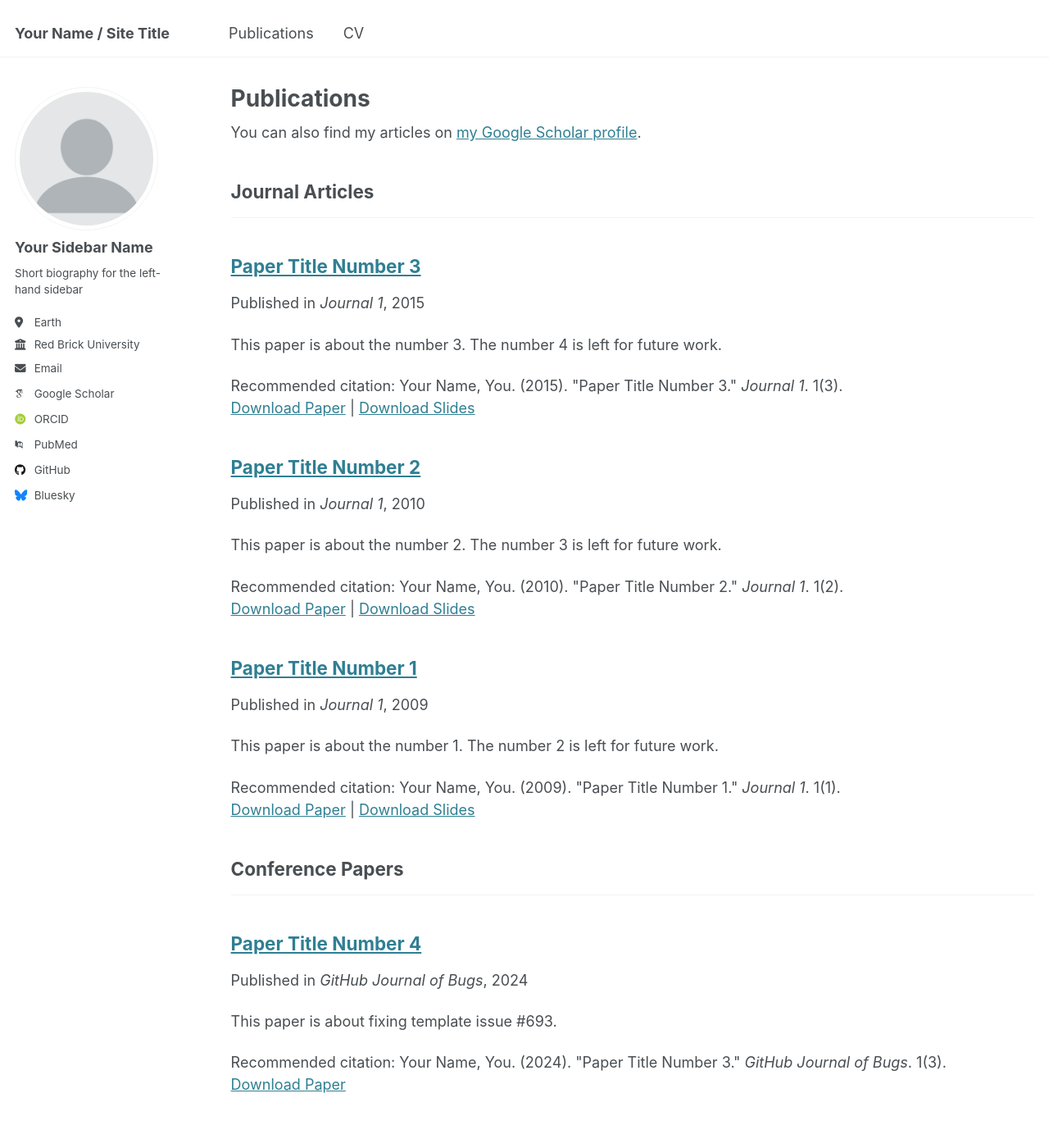
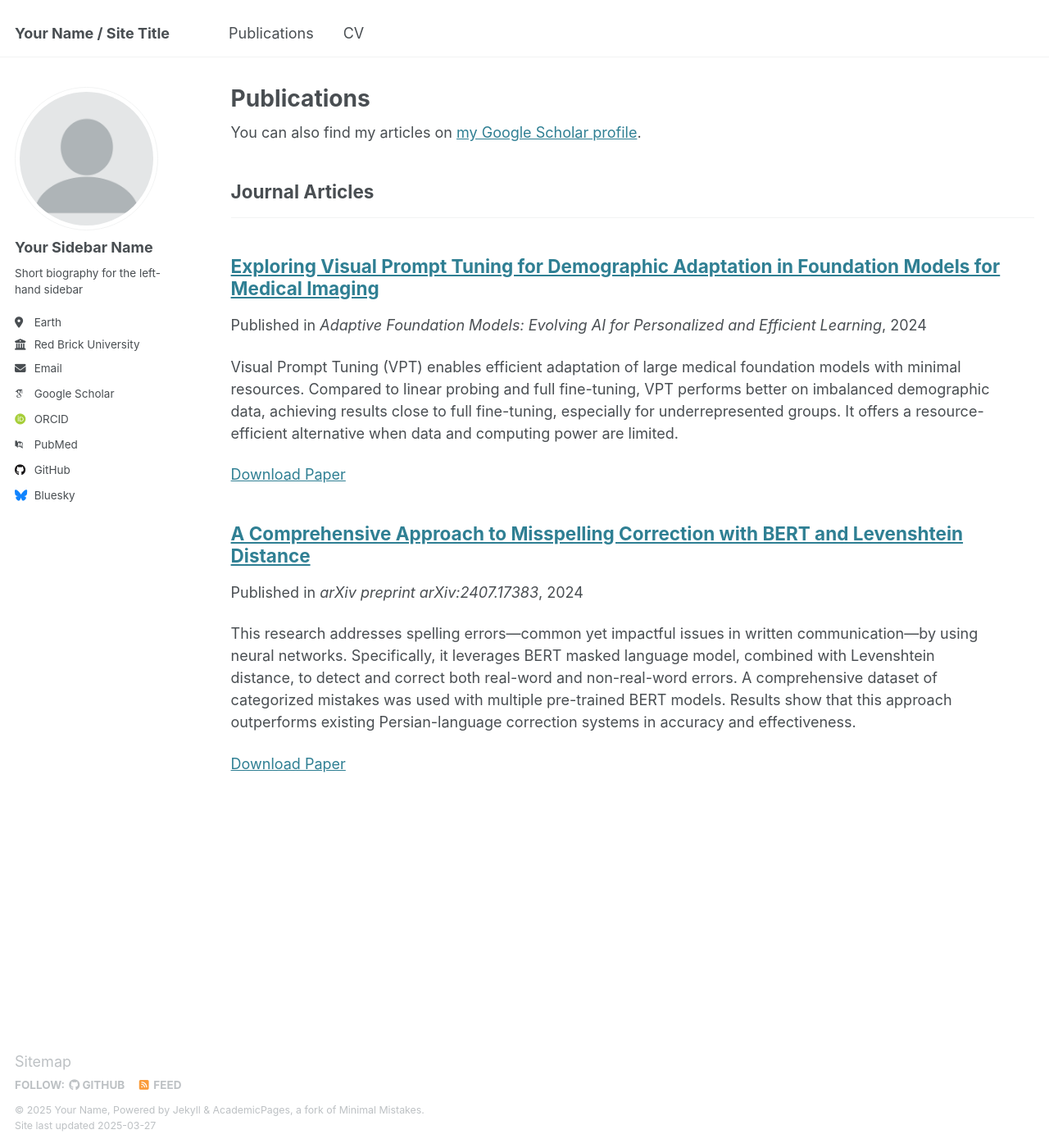
Before and after one commit to Amir79Naziri/amir79naziri.github.io, a Jekyll site: the page built from _pages/publications.html, in a window 1280 px wide and 1400 px high. Shown: the whole window at 82% size. Built offline with Jekyll 4.4.1, drawn with Linux system fonts in a browser that asks for light colours; some web fonts are replaced.

Commit message:
added publicxations

```diff
--- a/_publications/2009-10-01-paper-title-number-1.md
+++ b/_publications/2009-10-01-paper-title-number-1.md
@@ -1,14 +1,14 @@
 ---
-title: "Paper Title Number 1"
+title: "A Comprehensive Approach to Misspelling Correction with BERT and Levenshtein Distance"
 collection: publications
 category: manuscripts
 permalink: /publication/2009-10-01-paper-title-number-1
-excerpt: 'This paper is about the number 1. The number 2 is left for future work.'
-date: 2009-10-01
-venue: 'Journal 1'
-slidesurl: 'http://academicpages.github.io/files/slides1.pdf'
-paperurl: 'http://academicpages.github.io/files/paper1.pdf'
-citation: 'Your Name, You. (2009). &quot;Paper Title Number 1.&quot; <i>Journal 1</i>. 1(1).'
+excerpt: 'This research addresses spelling errors—common yet impactful issues in written communication—by using neural networks. Specifically, it leverages BERT masked language model, combined with Levenshtein distance, to detect and correct both real-word and non-real-word errors. A comprehensive dataset of categorized mistakes was used with multiple pre-trained BERT models. Results show that this approach outperforms existing Persian-language correction systems in accuracy and effectiveness.'
+date: 2024-7-23
+venue: 'arXiv preprint arXiv:2407.17383'
+# slidesurl: 'http://academicpages.github.io/files/slides1.pdf'
+paperurl: 'https://arxiv.org/abs/2407.17383'
+# citation: 'Your Name, You. (2009). &quot;Paper Title Number 1.&quot; <i>Journal 1</i>. 1(1).'
 ---
 
 The contents above will be part of a list of publications, if the user clicks the link for the publication than the contents of section will be rendered as a full page, allowing you to provide more information about the paper for the reader. When publications are displayed as a single page, the contents of the above "citation" field will automatically be included below this section in a smaller font.
--- a/_publications/2010-10-01-paper-title-number-2.md
+++ b/_publications/2010-10-01-paper-title-number-2.md
@@ -1,14 +1,14 @@
 ---
-title: "Paper Title Number 2"
+title: "Exploring Visual Prompt Tuning for Demographic Adaptation in Foundation Models for Medical Imaging"
 collection: publications
 category: manuscripts
 permalink: /publication/2010-10-01-paper-title-number-2
-excerpt: 'This paper is about the number 2. The number 3 is left for future work.'
-date: 2010-10-01
-venue: 'Journal 1'
-slidesurl: 'http://academicpages.github.io/files/slides2.pdf'
-paperurl: 'http://academicpages.github.io/files/paper2.pdf'
-citation: 'Your Name, You. (2010). &quot;Paper Title Number 2.&quot; <i>Journal 1</i>. 1(2).'
+excerpt: 'Visual Prompt Tuning (VPT) enables efficient adaptation of large medical foundation models with minimal resources. Compared to linear probing and full fine-tuning, VPT performs better on imbalanced demographic data, achieving results close to full fine-tuning, especially for underrepresented groups. It offers a resource-efficient alternative when data and computing power are limited.'
+date: 2024-10-10
+venue: 'Adaptive Foundation Models: Evolving AI for Personalized and Efficient Learning'
+# slidesurl: 'http://academicpages.github.io/files/slides2.pdf'
+paperurl: 'https://openreview.net/forum?id=L2hKYZVIWE'
+# citation: 'Your Name, You. (2010). &quot;Paper Title Number 2.&quot; <i>Journal 1</i>. 1(2).'
 ---
 
 The contents above will be part of a list of publications, if the user clicks the link for the publication than the contents of section will be rendered as a full page, allowing you to provide more information about the paper for the reader. When publications are displayed as a single page, the contents of the above "citation" field will automatically be included below this section in a smaller font.
--- a/_publications/2015-10-01-paper-title-number-3.md
+++ /dev/null
@@ -1,14 +0,0 @@
----
-title: "Paper Title Number 3"
-collection: publications
-category: manuscripts
-permalink: /publication/2015-10-01-paper-title-number-3
-excerpt: 'This paper is about the number 3. The number 4 is left for future work.'
-date: 2015-10-01
-venue: 'Journal 1'
-slidesurl: 'http://academicpages.github.io/files/slides3.pdf'
-paperurl: 'http://academicpages.github.io/files/paper3.pdf'
-citation: 'Your Name, You. (2015). &quot;Paper Title Number 3.&quot; <i>Journal 1</i>. 1(3).'
----
-
-The contents above will be part of a list of publications, if the user clicks the link for the publication than the contents of section will be rendered as a full page, allowing you to provide more information about the paper for the reader. When publications are displayed as a single page, the contents of the above "citation" field will automatically be included below this section in a smaller font.
--- a/_publications/2024-02-17-paper-title-number-4.md
+++ /dev/null
@@ -1,13 +0,0 @@
----
-title: "Paper Title Number 4"
-collection: publications
-category: conferences
-permalink: /publication/2024-02-17-paper-title-number-4
-excerpt: 'This paper is about fixing template issue #693.'
-date: 2024-02-17
-venue: 'GitHub Journal of Bugs'
-paperurl: 'http://academicpages.github.io/files/paper3.pdf'
-citation: 'Your Name, You. (2024). &quot;Paper Title Number 3.&quot; <i>GitHub Journal of Bugs</i>. 1(3).'
----
-
-The contents above will be part of a list of publications, if the user clicks the link for the publication than the contents of section will be rendered as a full page, allowing you to provide more information about the paper for the reader. When publications are displayed as a single page, the contents of the above "citation" field will automatically be included below this section in a smaller font.
```
